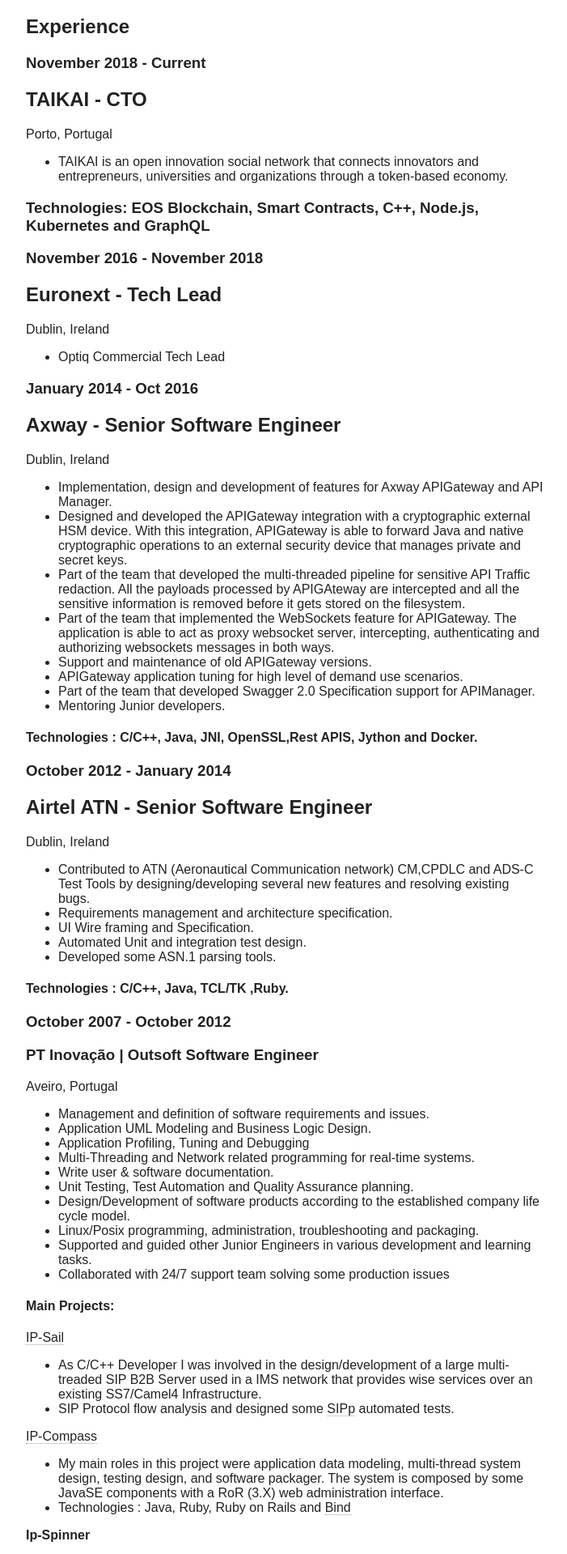
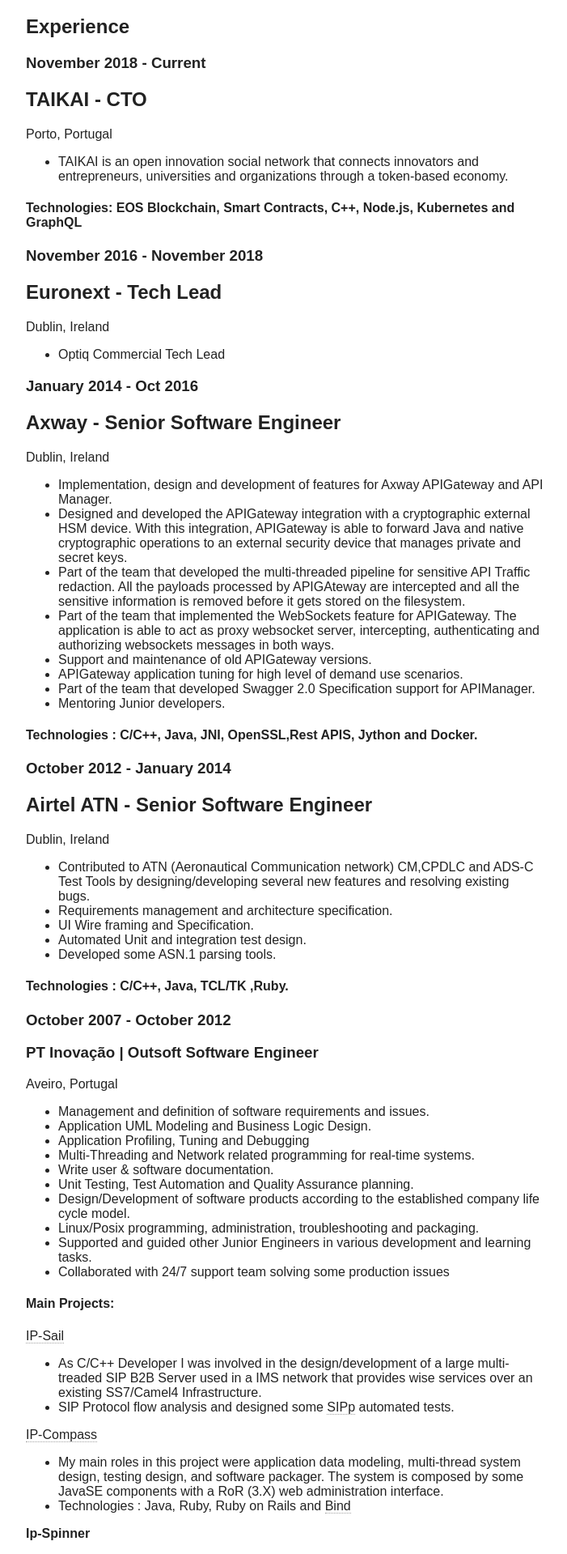
Before and after one commit to hvasconcelos/hvasconcelos.github.io, a Jekyll site: the page built from resume.md, in a window 1280 px wide. Shown: the part 999-2918 px from the top of the page at 81% size, without its empty margins (288-989 px from the left). Built offline with Jekyll 4.4.1, drawn with Linux system fonts in a browser that asks for light colours; nearby versions of some CDN libraries; comment, search, counter and statistics services are not loaded.

```diff
--- a/resume.md
+++ b/resume.md
@@ -37,7 +37,7 @@ Porto, Portugal
 
 * TAIKAI is an open innovation social network that connects innovators and entrepreneurs, universities and organizations through a token-based economy.
 
-### Technologies: EOS Blockchain, Smart Contracts, C++, Node.js, Kubernetes and GraphQL
+#### Technologies: EOS Blockchain, Smart Contracts, C++, Node.js, Kubernetes and GraphQL
 
 ### November 2016 - November 2018
 
```
